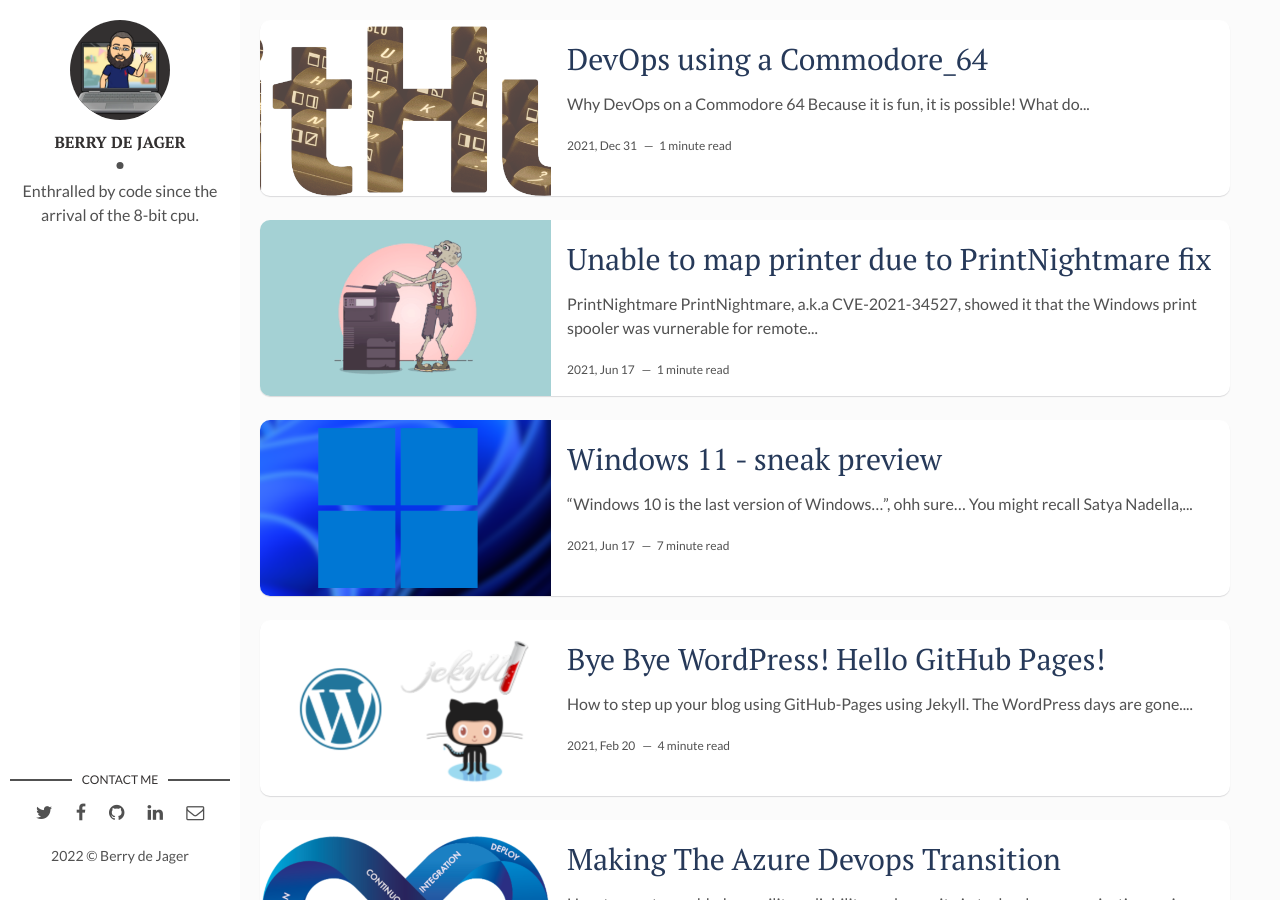
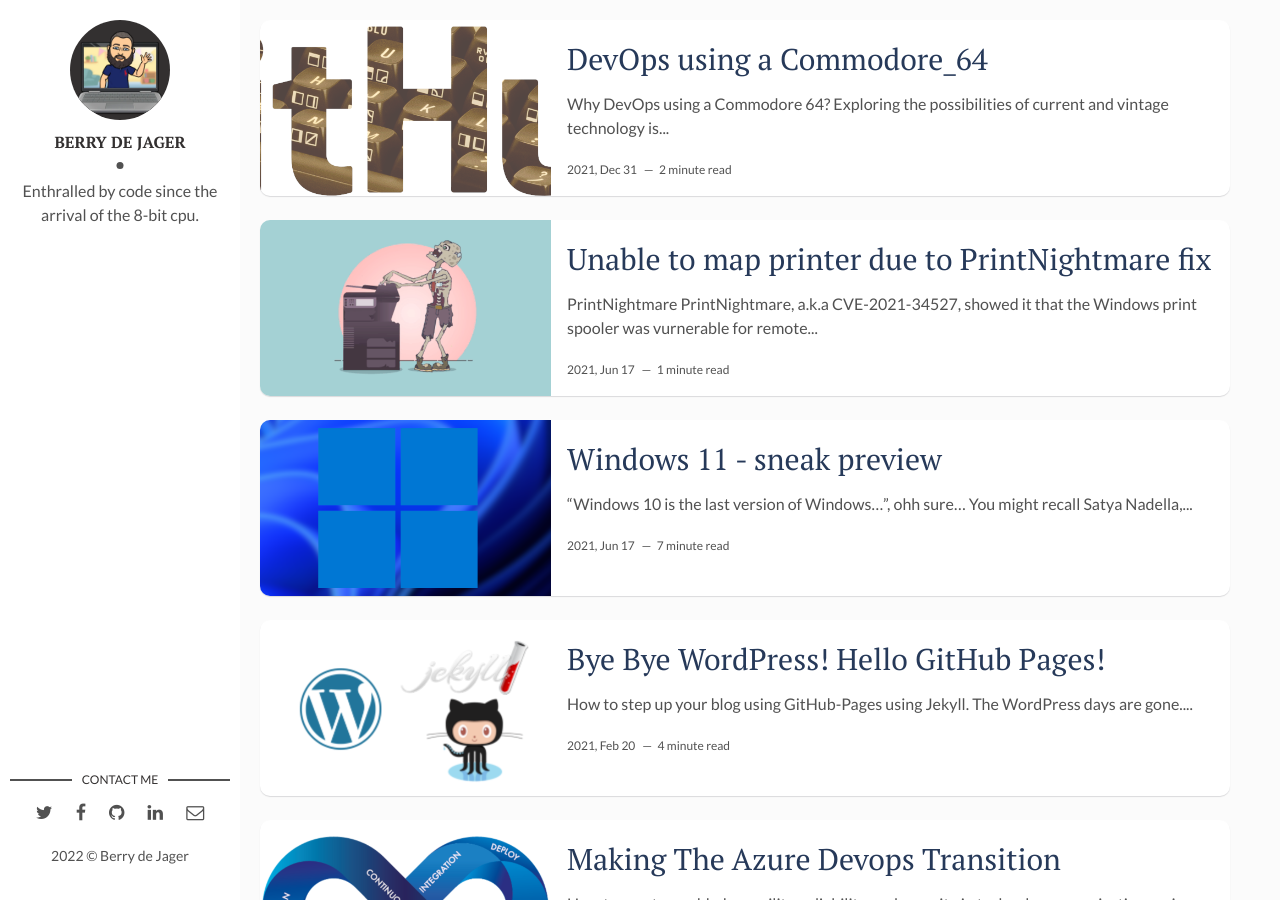
Before and after one commit to berrydejager/code, a Jekyll site: the page built from index.html, in a window 1280 px wide and 900 px high. Built offline with Jekyll 4.4.1, drawn with Linux system fonts in a browser that asks for light colours; the list of posts is cut into pages by our own code; some of the changed lines change nothing that is shown.

Commit message:
Update 2021-12-31-DevOps-using-a-Commodore_64.markdown

```diff
--- a/_posts/2021-12-31-DevOps-using-a-Commodore_64.markdown
+++ b/_posts/2021-12-31-DevOps-using-a-Commodore_64.markdown
@@ -2,18 +2,33 @@
 layout: post
 title: DevOps using a Commodore_64
 date: 2021-12-31 13:37:00 +0100
-description: This blog describes the use case of compiling a .ASM source file into a .PRG file while using GitHub Workflow. The GitHub Workflow Runner is running on a `Pi Zero 2 W` which is internally mounted on the Ultimate64. The CI workflow also runs, after compiling the .PRG on the Ultimate64.
+description: This blog describes the use case of compiling a .ASM source file into a .PRG file while using GitHub Workflow. The GitHub Workflow Runner runs, in my case, on a `Pi Zero 2 W`. The Pi is mounted internally into the Commodore casing. The CI workflow runs after compiling the binary .PRG on the Ultimate64.
 img: header/devops64.png
 tags: [DevOps, GitHub, Commodore 64, C64, Ultimate64, 1541U2, 1541U2+, KickAssembler]
 ---
-# Why DevOps on a Commodore 64
+# Why DevOps using a Commodore 64?
 
-Because it is fun, it is possible!
+Exploring the possibilities of current and vintage technology is always fascinating. Combining the technology of 1982 with the 'new world' technologies makes me smile. Also to shows that the old technology is [still relevant to this day](https://csdb.dk/latestreleases.php).
 
-# What do i need
+My childhood was filled with hexadecimal number, monochrome green-screens, buzzing transformers and rattling disk drives and i absolutely loved it. Day went by really fast and nights were short.
+
+Playing games wasn't part of my routine. Althought the internet wasn't a thing yet the [demo-scene](https://en.wikipedia.org/wiki/Demoscene), had travel to the copy-parties and swap disks using postal services. Games and demos went 'viral' on those parties, the 0-day warez had an other meaning; getting a cracked game or demo on the day of the release. Crackers put an intro in front of the game to sign there crack. That [crack intro](https://csdb.dk/release/?id=53390) or [demo](https://csdb.dk/release/?id=4986) were for me the most intresting things. How does that FLD-effect work? How goes that beam in front and in the back of the text? How to do a smooth scroll with colors flowing? I wanted to learn assembly (machine language) programming on the Commodore 64. Having a book on my lap, I started to dig my way throught the bible; [Programmers Reference Guide](assets/pdf/C64PRG.pdf).
+
+Many years later now I am still getting sparkly joy from the C64. Combining this with the currerent technology is even more fun!
+
+# What do you need?
+
+Next to the interest in retro-computing you need to have some hardware, which is not very common in this cloud/virtual realm we live in.
+
+1.  Commodore 64
+2.  1541 Ultimate2(+) or Ultimate64 device
+3.  Raspberry Pi
+4.  GitHub account
+
+My setup looks like this.
 
 ![](images/ultimate64_rpi-zero-2-w.png)
 
-# How can i use it
+# How to use the setup?
 
-In the [READme.md](https://github.com/6510nl/DevOps64/blob/main/README.md) in the [DevOps64 repository](https://github.com/6510nl/DevOps64) i have jotted down the requirements and instruction on how to create the same setup as me.
+In the [READme.md](https://github.com/6510nl/DevOps64/blob/main/README.md) in the [DevOps64 repository](https://github.com/6510nl/DevOps64) I have jotted down the requirements and instructions on how to create the same setup as me.
```
